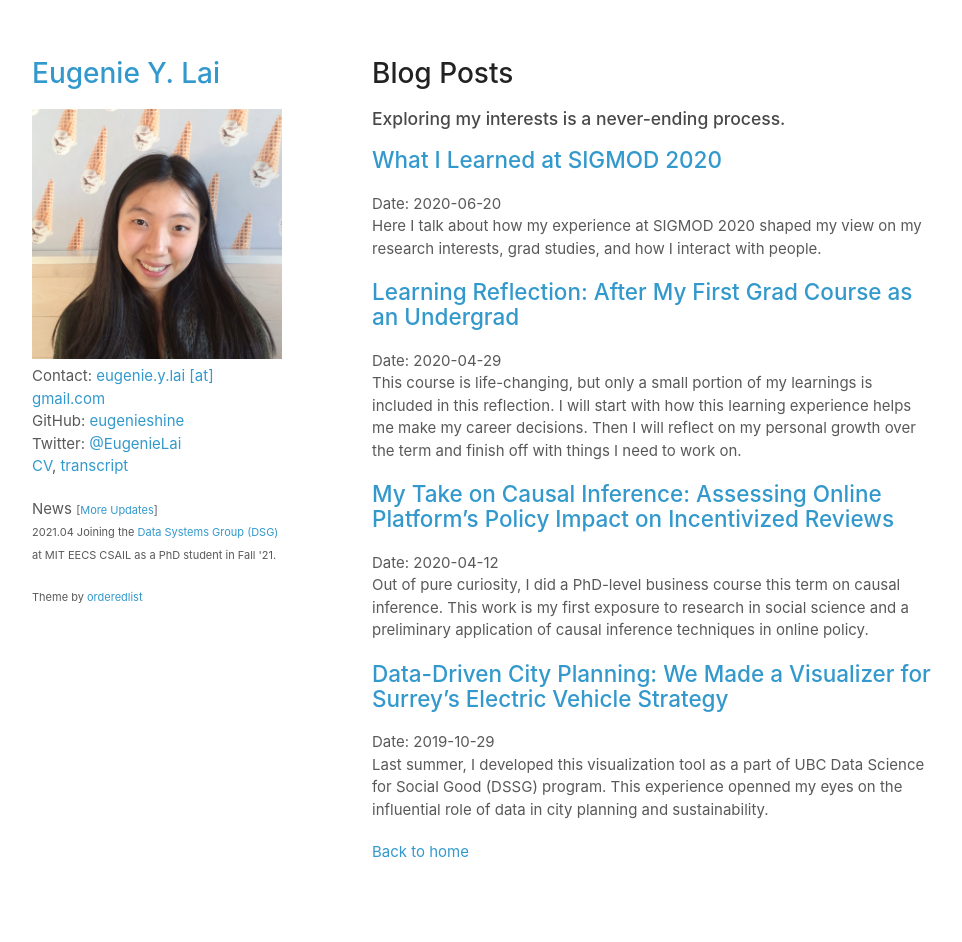
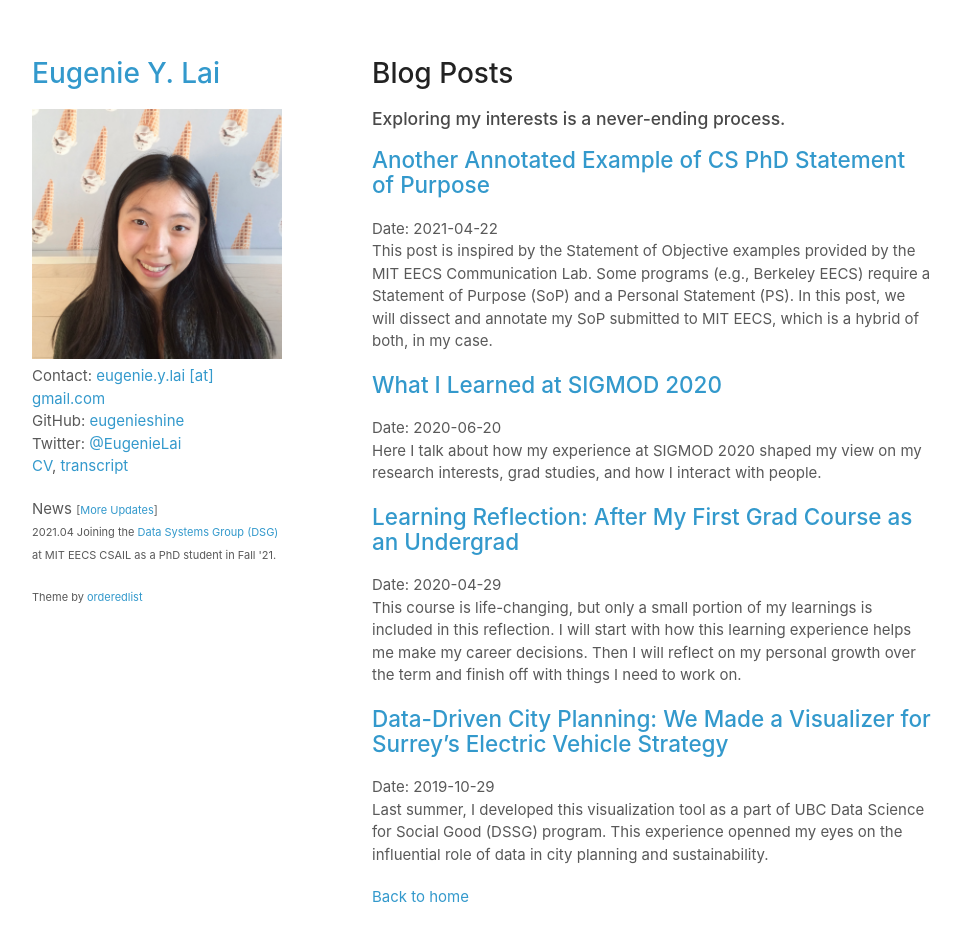
Before and after one commit to eugenielai/eugenielai.github.io, a Jekyll site: the page built from blog.md, in a window 1280 px wide and 979 px high. Shown: the top 942 px of the window, without its empty margins (158-1120 px from the left). Built offline with Jekyll 4.4.1, drawn with Linux system fonts in a browser that asks for light colours; a script that is not in the unit is left out.

Commit message:
add new post to blog page

```diff
--- a/blog.md
+++ b/blog.md
@@ -9,6 +9,10 @@ author: Eugenie Lai
 
 ### Exploring my interests is a never-ending process.
 
+## [Another Annotated Example of CS PhD Statement of Purpose](posts/another_annotated_sop.html)
+Date: 2021-04-22
+This post is inspired by the Statement of Objective examples provided by the MIT EECS Communication Lab. Some programs (e.g., Berkeley EECS) require a Statement of Purpose (SoP) and a Personal Statement (PS). In this post, we will dissect and annotate my SoP submitted to MIT EECS, which is a hybrid of both, in my case.
+
 ## [What I Learned at SIGMOD 2020](posts/sigmod-takeaways.html)
 Date: 2020-06-20
 Here I talk about how my experience at SIGMOD 2020 shaped my view on my research interests, grad studies, and how I interact with people.
@@ -17,10 +21,6 @@ Here I talk about how my experience at SIGMOD 2020 shaped my view on my research
 Date: 2020-04-29
 This course is life-changing, but only a small portion of my learnings is included in this reflection. I will start with how this learning experience helps me make my career decisions. Then I will reflect on my personal growth over the term and finish off with things I need to work on.
 
-## [My Take on Causal Inference: Assessing Online Platform’s Policy Impact on Incentivized Reviews](posts/reviews.html)
-Date: 2020-04-12
-Out of pure curiosity, I did a PhD-level business course this term on causal inference. This work is my first exposure to research in social science and a preliminary application of causal inference techniques in online policy.
-
 ## [Data-Driven City Planning: We Made a Visualizer for Surrey's Electric Vehicle Strategy](posts/dssg.html)
 Date: 2019-10-29
 Last summer, I developed this visualization tool as a part of UBC Data Science for Social Good (DSSG) program. This experience openned my eyes on the influential role of data in city planning and sustainability.
```
Also changed, not shown: posts/another_annotated_sop.md (+1 -1 lines).
